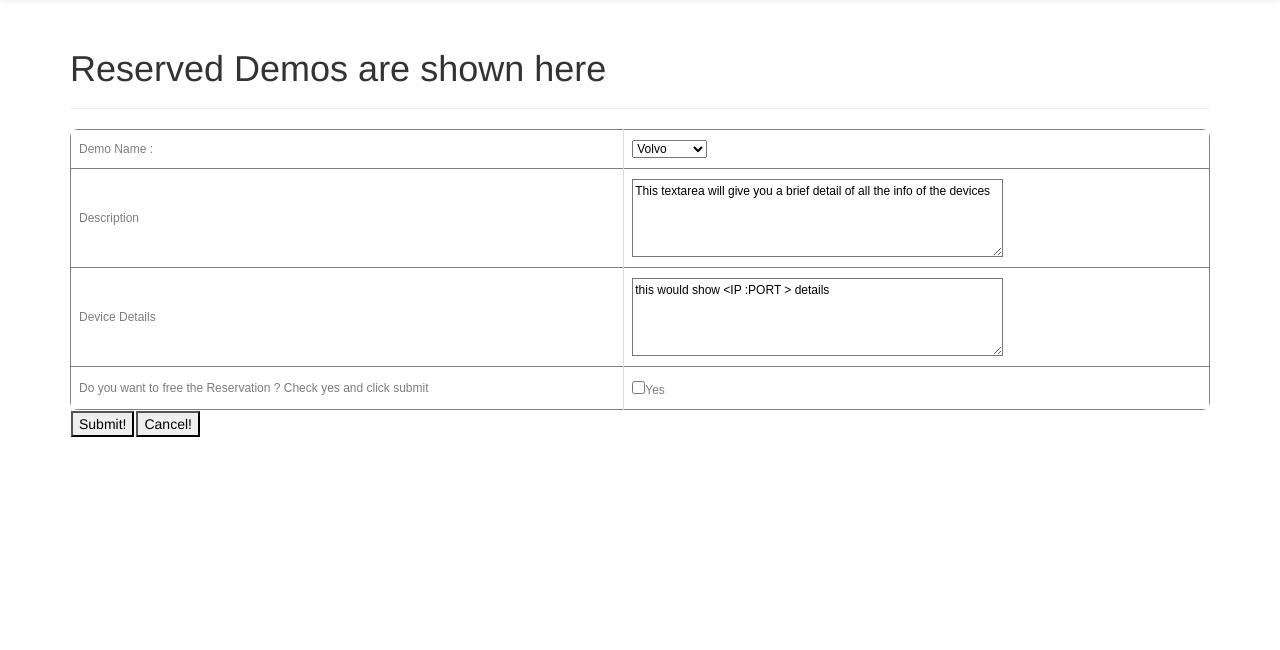
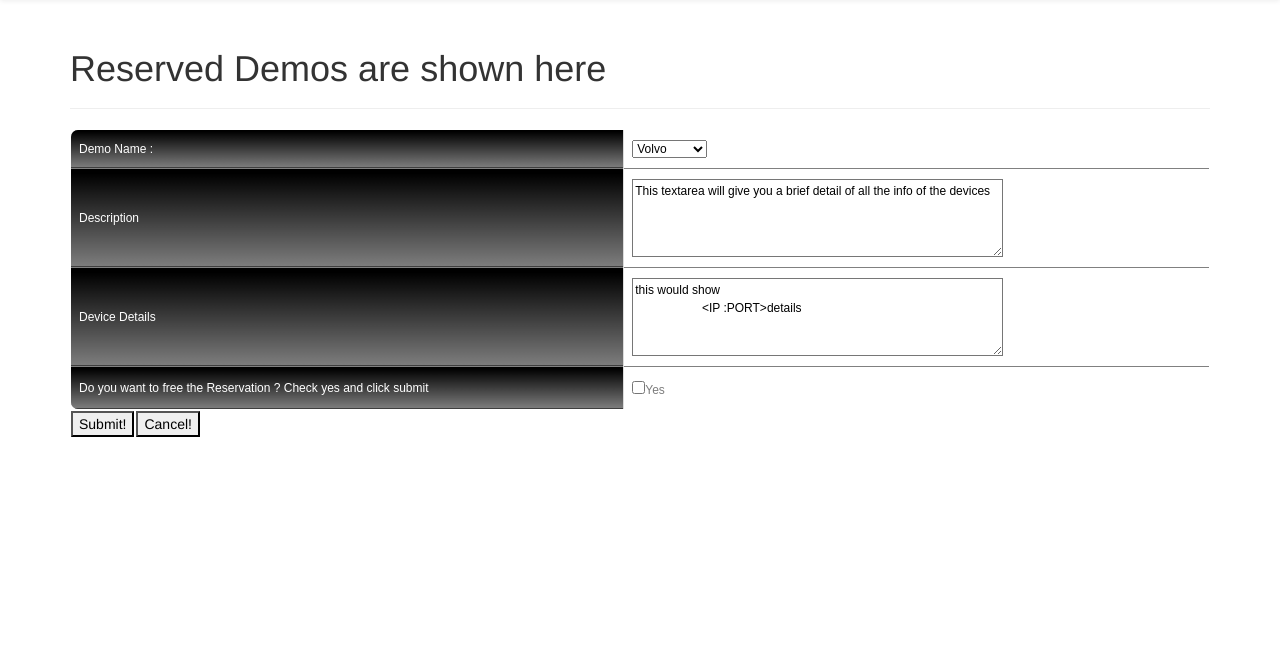
Before and after one commit to importerror/Agni, a Flask app: page /reserved in a window 1280 px wide. Shown: the part 51-701 px from the top of the page. Run offline with Flask 2, Linux system fonts and the light colour scheme; some libraries are stand-ins or nearby versions.

Commit message:
cosmetic changes to the table

```diff
--- a/static/css/main.css
+++ b/static/css/main.css
@@ -73,6 +73,26 @@ a {
     -moz-border-radius: 8px;
 
     border-radius: 8px;
+
+}
+
+.column-grid {
+
+    background: -webkit-gradient(linear, left top, left bottom, color-stop(0.05, #000000), color-stop(1, #7D7D7D));
+
+    background: -moz-linear-gradient(center top, #8C8C8C 5%, #7D7D7D 100%);
+
+    filter: progid: DXImageTransform.Microsoft.gradient(startColorstr='#8C8C8C', endColorstr='#7D7D7D');
+
+    background-color: #8C8C8C;
+
+    color: #FFFFFF;
+
+    font-size: 14px;
+
+    font-weight: bold;
+
+    border-left: 1px solid #A3A3A3;
 
 }
 
@@ -231,9 +251,13 @@ div.dhtmlx_window_active, div.dhx_modal_cover_dv {
 }
 
 .display-inline {
-  display:inline-block;
-  list-style-type: none;
-  margin-right: 200px;
+
+    display: inline-block;
+
+    list-style-type: none;
+
+    margin-right: 200px;
+
 }
 
 /*
--- a/templates/pages/placeholder.available.html
+++ b/templates/pages/placeholder.available.html
@@ -6,7 +6,7 @@
   <h1>Availabe Demos that are reserved by you</h1>
 </div>
 <div class="data-grid">
-<table class="nice-table-1">
+<table class="datagrid">
 		<tr>
 			<td>
 				<table border="1">
--- a/templates/pages/placeholder.logs.html
+++ b/templates/pages/placeholder.logs.html
@@ -3,7 +3,7 @@
 <div class="page-header">
     <h1>Detailed view of what has been allocated</h1>
 </div>
-<div>
+<div class="datagrid">
     <table class="datagrid" border="1" width="300px" height="100px" align="center">
         <thead>
             <tr style="background:#e2e5e7;" height="20px" >
--- a/templates/pages/placeholder.reserved.html
+++ b/templates/pages/placeholder.reserved.html
@@ -1,6 +1,4 @@
-{% extends 'layouts/main.html' %}
-{% block title %}Reserved Pages{% endblock %}
-{% block content %}
+{% extends 'layouts/main.html' %} {% block title %}Reserved Pages{% endblock %} {% block content %}
 
 <div class="page-header">
     <h1>Reserved Demos are shown here</h1>
@@ -8,9 +6,9 @@
 
 
 <div class="datagrid">
-	<table border="1" width="300px">
+    <table border="1" width="300px" class="datagrid">
         <tr>
-			<td>Demo Name :</td>
+            <td class="column-grid" style="color: #FFFFFF;">Demo Name :</td>
             <td>
                 <select>
                     <option value="volvo" onclick="sample()">Volvo</option>
@@ -21,7 +19,7 @@
             </td>
         </tr>
         <tr>
-			<td> Description
+            <td class="column-grid" style="color: #FFFFFF;">Description
             </td>
             <td>
                 <textarea rows="4" cols="50">This textarea will give you a brief detail of all the info of the devices
@@ -29,15 +27,16 @@
             </td>
         </tr>
         <tr>
-			<td>
+            <td class="column-grid" style="color: #FFFFFF;">
                 Device Details
             </td>
             <td>
-				<textarea rows="4" cols="50">this would show <IP :PORT > details
+                <textarea rows="4" cols="50">this would show
+                    <IP :PORT>details
                 </textarea>
             </td>
             <tr>
-			<td>
+                <td class="column-grid" style="color: #FFFFFF;">
                     Do you want to free the Reservation ? Check yes and click submit
                 </td>
                 <td>
@@ -62,7 +61,7 @@
     </table>
 </div>
 <script type="text/javascript">
-	function sample(){
+function sample() {
     alert("hi");
 }
 </script>
```
Lines whose indentation alone changed are shown as unchanged.
